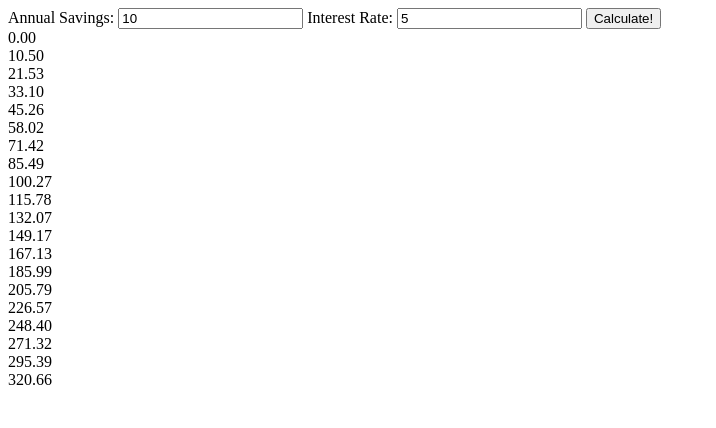
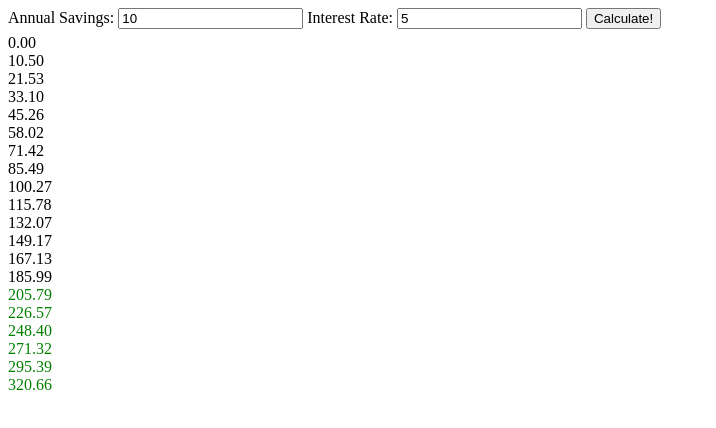
Before and after one commit to kannan-chandra/30-in-30, a plain HTML site: page day-1-jquery/index.html in a window 1280 px wide. Both pictures are taken after a click on the button "Calculate!". Shown: the whole page, without its empty margins (0-716 px from the left). Drawn offline with Linux system fonts and the light colour scheme.

Commit message:
css! animations

```diff
--- a/day-1-jquery/css/styles.css
+++ b/day-1-jquery/css/styles.css
@@ -0,0 +1,3 @@
+.values * {
+	position: relative;
+}
--- a/day-1-jquery/index.html
+++ b/day-1-jquery/index.html
@@ -5,6 +5,8 @@
 
   <script type='text/javascript' src='js/jquery-2.1.1.js'></script>
   <script type='text/javascript' src='js/app.js'></script>
+
+  <link rel="stylesheet" href="css/styles.css">
 </head>
 <body>
 
--- a/day-1-jquery/js/app.js
+++ b/day-1-jquery/js/app.js
@@ -21,9 +21,23 @@ function showSavings(savings) {
   $("#savingsTable").html("");
 
   // add to div
-  $.each(savings,function(){
+  $.each(savings,function(i){
     var item = $("<div></div>")
-              .html(this.toFixed(2));
+                .html(this.toFixed(2))
+                .css({
+                  top:"-5px",
+                  opacity:0
+                });
     $("#savingsTable").append(item);
+    if (this >200) {
+      item.css({
+        color:"green"
+      });
+    }
+
+    item.delay(i*20).animate({
+      top:"5px",
+      opacity:1
+    });
   });
 }
```
